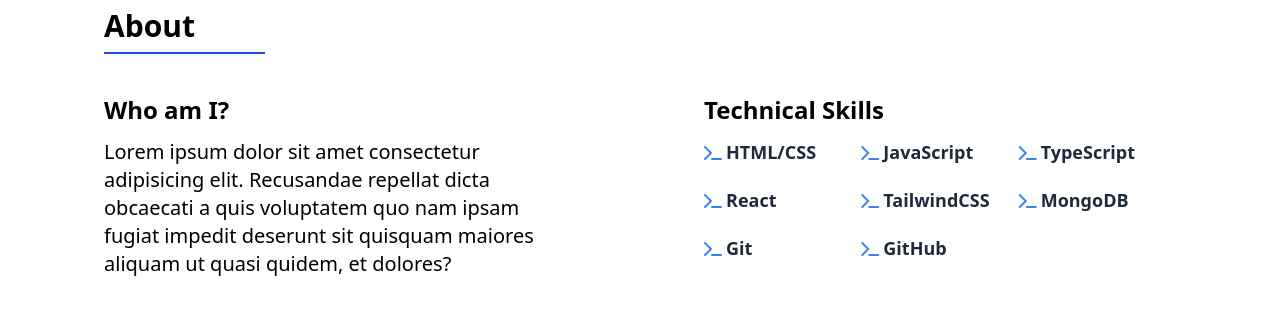
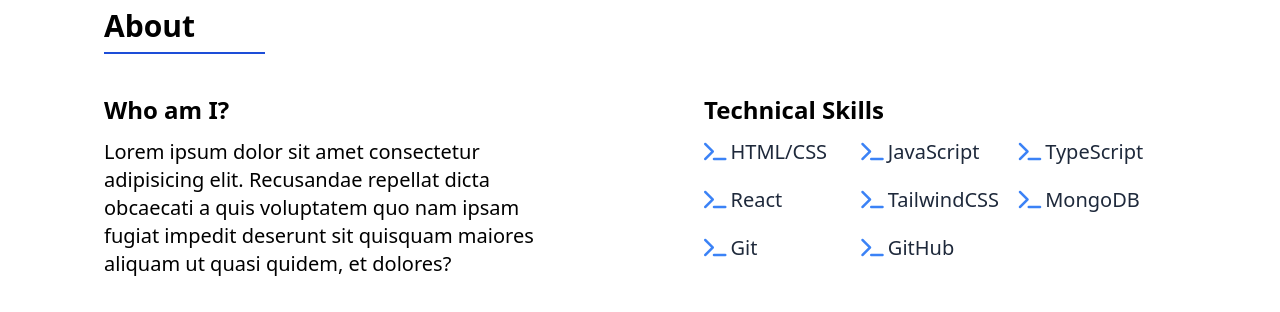
Before and after one commit to HamzaAbouJaib/portfolio, a React (Vite) app: page / in a window 1280 px wide. Shown: the part 880-1192 px from the top of the page. Built offline with nearby package versions, Linux system fonts and the light colour scheme; the HTML template or start-up script is replaced by a standard one.

Commit message:
Update font sizes

```diff
--- a/src/components/Skill.jsx
+++ b/src/components/Skill.jsx
@@ -1,8 +1,8 @@
 export const Skill = ({ name }) => {
   return (
-    <div className="flex items-baseline gap-1">
+    <div className="flex items-baseline gap-1 text-xl">
       <i class="fa-solid text-blue-500">&#xf120;</i>
-      <p className="text-lg font-semibold text-slate-800">{name}</p>
+      <p className="text-slate-800">{name}</p>
     </div>
   );
 };
```
